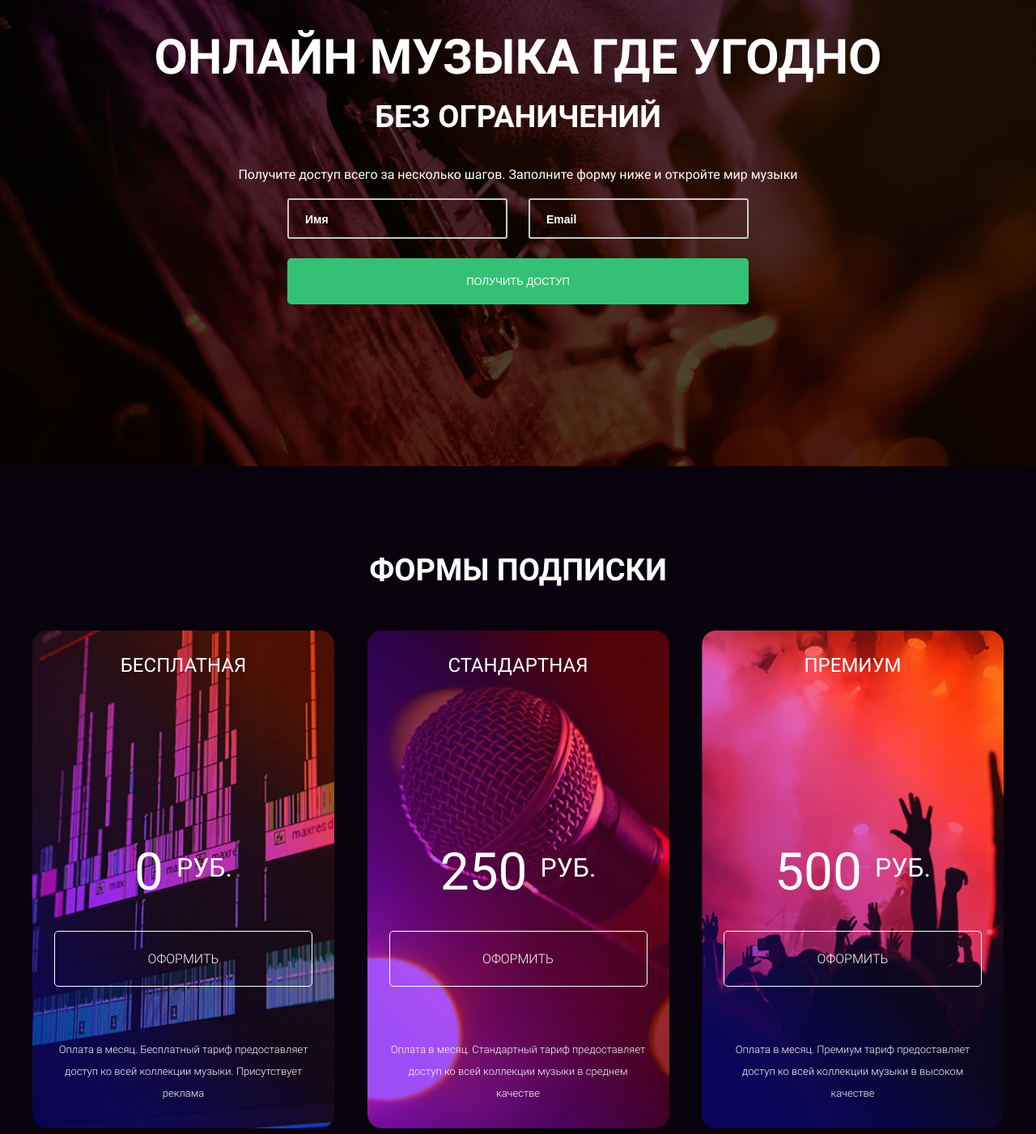
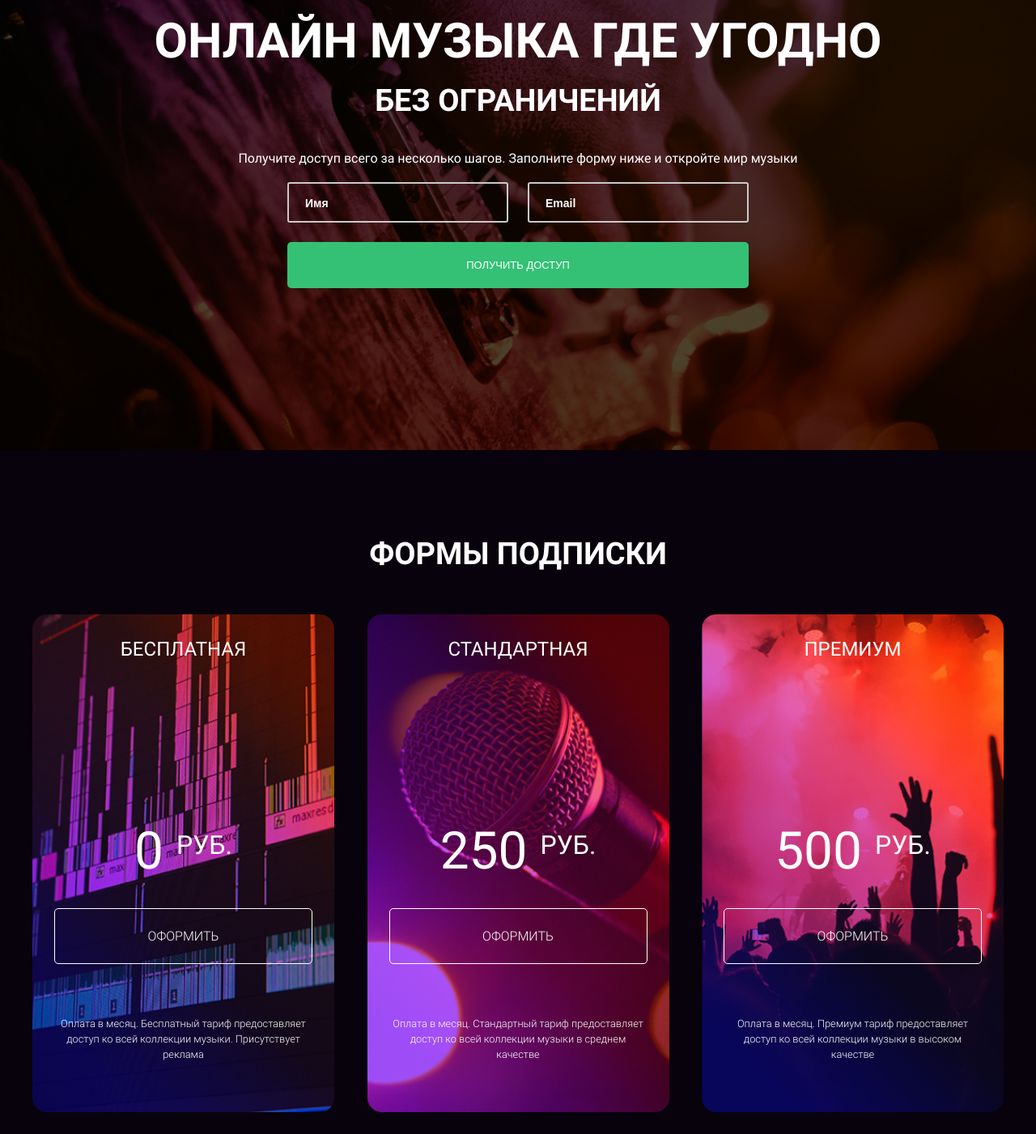
Before and after one commit to keyofevergreen/layout-designer-project-lvl2, a website: page src/index.html in a window 1280 px wide. Shown: the part 199-1600 px from the top of the page at 81% size. Drawn offline with Linux system fonts and the light colour scheme.

Commit message:
fixed wrong properties

```diff
--- a/src/index.html
+++ b/src/index.html
@@ -35,10 +35,14 @@
       </p>
       <form class="flex form">
         <div class="flex form__input">
-          <label for="name" class="sr-only">Имя</label>
-          <input name="name" type="text" placeholder="Имя">
-          <label for="mail" class="sr-only">Почта</label>
-          <input name="mail" type="email" placeholder="Email">
+          <div>
+            <label for="name" class="sr-only">Имя</label>
+            <input name="name" type="text" placeholder="Имя">
+          </div>
+          <div>
+            <label for="mail" class="sr-only">Почта</label>
+            <input name="mail" type="email" placeholder="Email">
+          </div>
         </div>
         <input type="submit" class="btn form__btn" value="Получить доступ">
       </form>
--- a/src/scss/_adaptive.scss
+++ b/src/scss/_adaptive.scss
@@ -64,6 +64,7 @@
   }
 
   .form {
+    display: flex;
     flex-direction: column;
 
     max-width: 100%;
--- a/src/scss/_variables.scss
+++ b/src/scss/_variables.scss
@@ -262,16 +262,16 @@ footer {
 }
 
 .header-form {
-  margin-top: 25px;
+  margin-top: 5px;
 }
 
 .form__input {
-  flex: 1 1 auto;
   justify-content: space-between;
+  width: 100%;
   input {
     box-sizing: border-box;
 
-    min-width: 272px;
+    min-width: 273px;
     min-height: 50px;
 
     padding-left: 20px;
@@ -415,10 +415,11 @@ main {
 
   span {
     font-size: 32px;
-    vertical-align: text-top;
+    line-height: 48px;
+    vertical-align: top;
   }
 
-  margin-bottom: 40px;
+  margin-bottom: 38px;
 }
 
 .bg-free {
@@ -450,7 +451,8 @@ main {
 
 .pricing__footer {
   font-weight: 300;
-  font-size: 13px;
+  font-size: 12.8px;
+  line-height: 19.2px;
   text-align: center;
 }
 
```
Also changed, not shown: src/styles/style.css.
